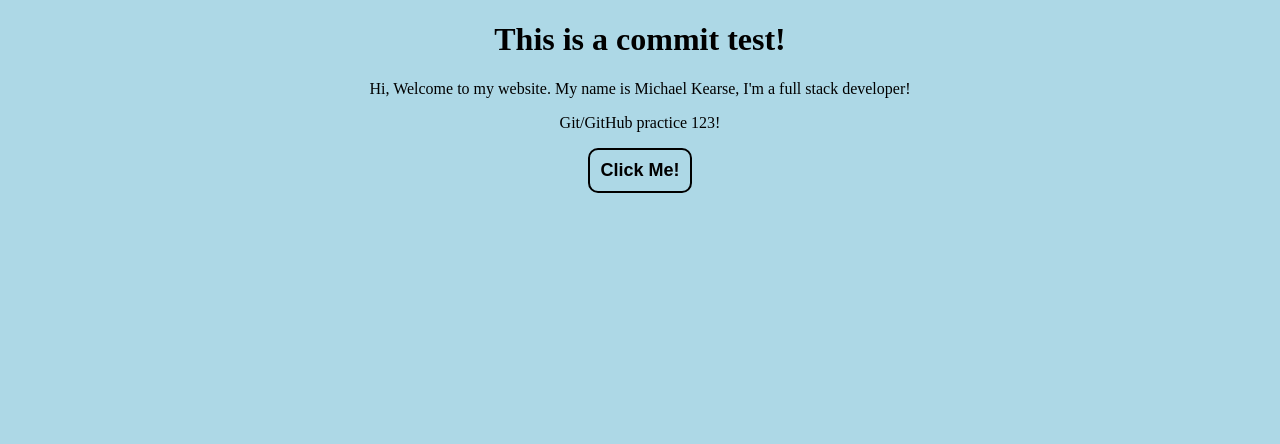
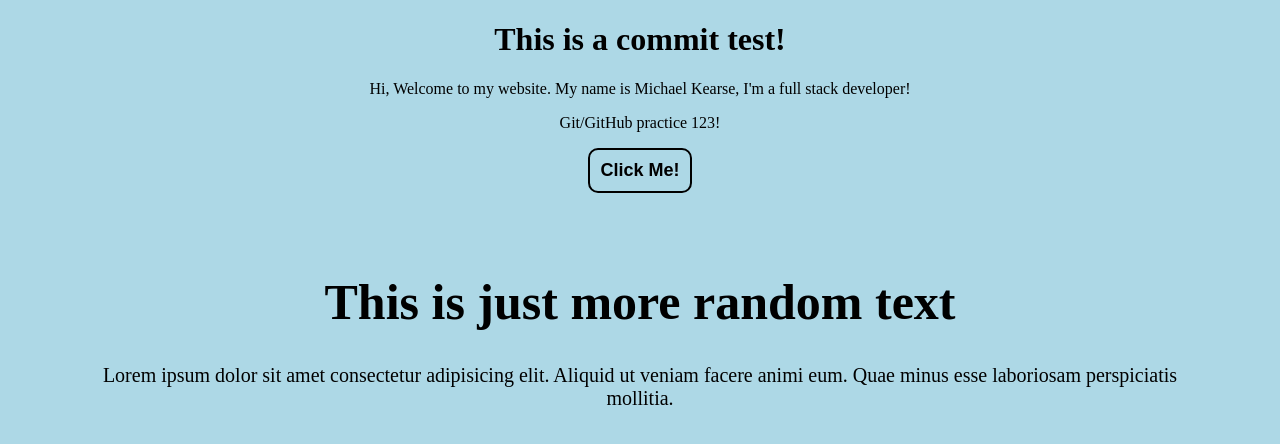
Before and after one commit to MichaelKearseDev/git_practice, a plain HTML site: page index.html in a window 1280 px wide. Drawn offline with Linux system fonts and the light colour scheme.

Commit message:
added some more text for git testing

```diff
--- a/index.html
+++ b/index.html
@@ -19,6 +19,10 @@
         <button class="test-button">Click Me!</button>
       </a>
     </div>
+    <div class="codechange-test">
+        <h1>This is just more random text</h1>
+        <p>Lorem ipsum dolor sit amet consectetur adipisicing elit. Aliquid ut veniam facere animi eum. Quae minus esse laboriosam perspiciatis mollitia.</p>
+    </div>
 
     <script src="index.js"></script>
   </body>
--- a/style.css
+++ b/style.css
@@ -59,3 +59,17 @@ body {
     text-align: center;
     color: black;
   }
+
+
+  .codechange-test {
+    text-align: center;
+    margin: 80px;
+  }
+
+  .codechange-test h1 {
+    font-size: 50px;
+  }
+
+  .codechange-test p {
+    font-size: 20px;
+  }
```
Also changed, not shown: clickme.html (+1 -1 lines).
